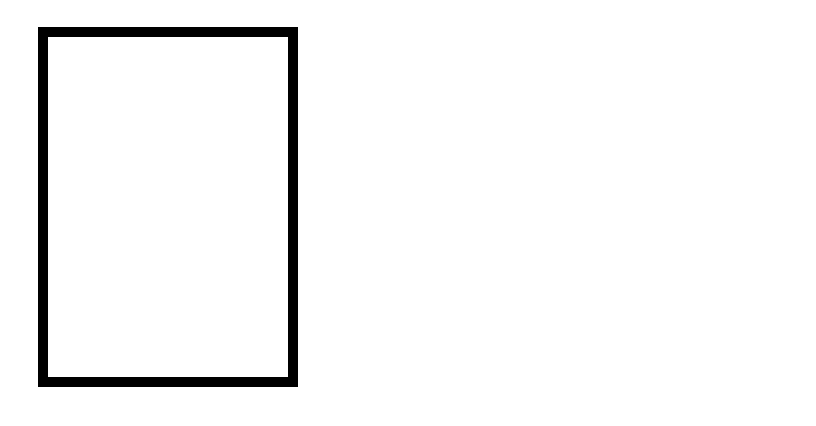
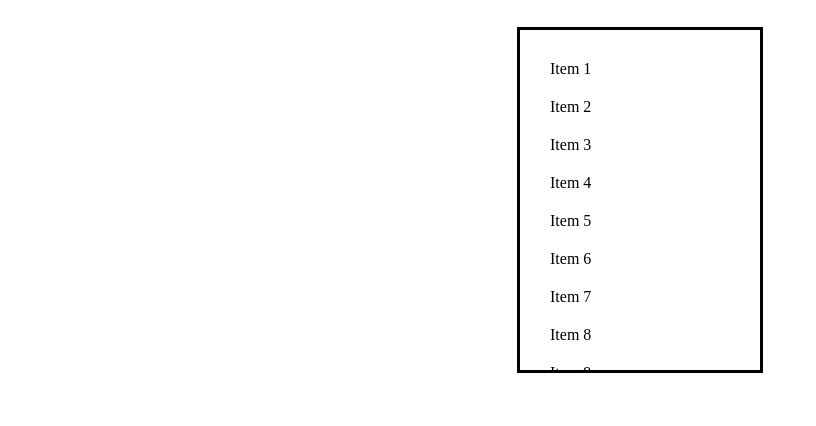
Before and after one commit to acciojob/infinite-scroll-pathma2005, a website: page main.html in a window 1280 px wide. Shown: the part 50-476 px from the top of the page, without its empty margins (0-816 px from the left). Drawn offline with Linux system fonts and the light colour scheme.

Commit message:
created a submission

```diff
--- a/main.html
+++ b/main.html
@@ -5,8 +5,7 @@
     <meta http-equiv="X-UA-Compatible" content="IE=edge" />
     <meta name="viewport" content="width=device-width, initial-scale=1.0" />
     <link rel="stylesheet" href="./styles.css" type="text/css" />
-
-    <title>Document</title>
+    <title>Infinite Scroll</title>
   </head>
   <body>
     <h2>Infinite Scroll</h2>
--- a/script.js
+++ b/script.js
@@ -1,14 +1,20 @@
-const list = document.getElementById("infi-list")
-function addItems(num){
-	for(let i=0;i<num;i++){
-	    const li = document.createElement("li");
-			li.textContent=`item${++itemCount}`;
-	  list.appendChild(li);
-	}
+let itemCount = 0;
+const list = document.getElementById("infi-list");
+
+function addItems(num) {
+  for (let i = 0; i < num; i++) {
+    const li = document.createElement("li");
+    li.textContent = `Item ${++itemCount}`;
+    list.appendChild(li);
+  }
 }
+
+// Add 10 items at the start
 addItems(10);
-window.addEventListener("scroll",()=>{
-  if (window.innerHeight + window.scrollY >= document.body.offsetHeight) {
-    addItems(2);
+
+// Listen for scroll events on the list (not window)
+list.addEventListener("scroll", () => {
+  if (list.scrollTop + list.clientHeight >= list.scrollHeight) {
+    addItems(2); // Add 2 new items when scrolled to bottom
   }
 });
--- a/styles.css
+++ b/styles.css
@@ -1,16 +1,17 @@
 #infi-list {
   width: 200px;
   height: 300px;
-  overflow: auto;
+  overflow: auto; /* enables scroll INSIDE the list */
+  margin: 30px auto;
+  padding: 20px;
+  border: 3px solid black;
+}
 
-  margin: 30px;
-  padding: 20px;
-  border: 10px solid black;
-}
 li {
   padding: 10px;
   list-style-type: none;
 }
+
 li:hover {
   background: #ccc;
 }
```
